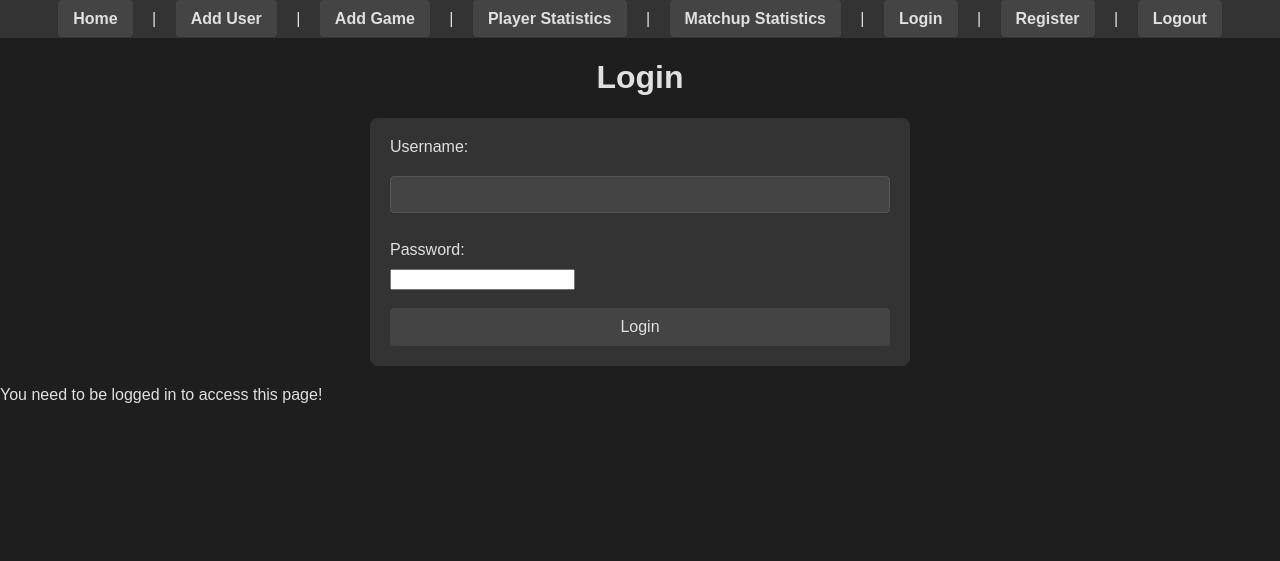
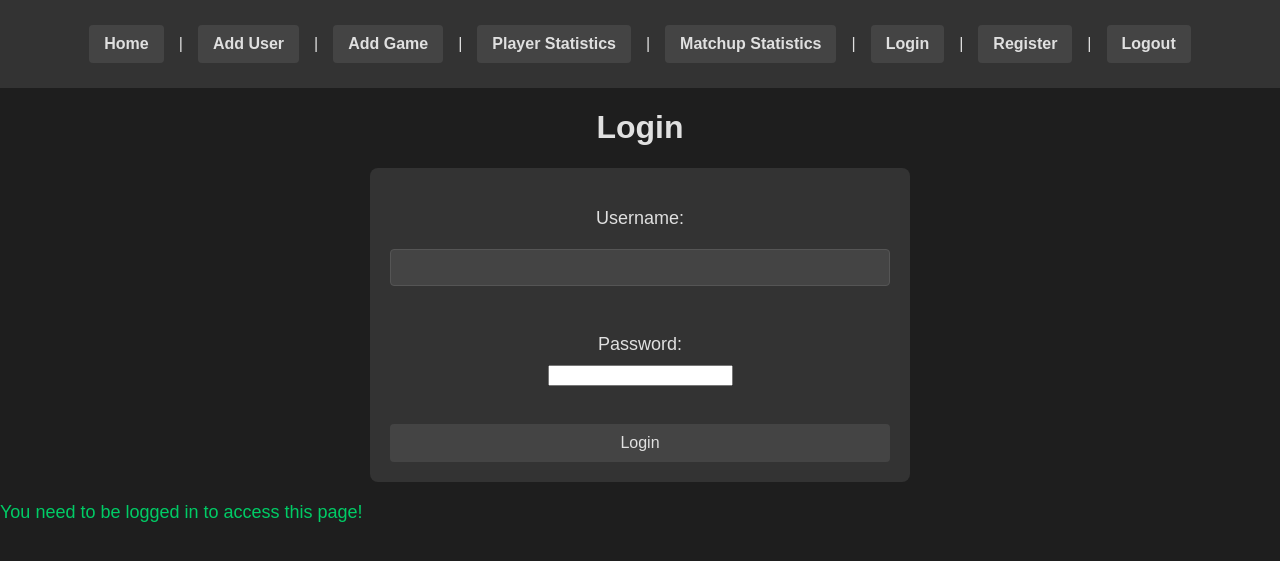
Before and after one commit to JanGuent/GameTracker, a Flask app: page /add_game in a window 1280 px wide. Shown: the top 561 px of the page. Run offline with Flask 3, Linux system fonts and the light colour scheme.

Commit message:
updated navbar

```diff
--- a/app.py
+++ b/app.py
@@ -49,7 +49,7 @@ def logout():
     return redirect(url_for('login'))
 
 @app.route('/register', methods=['GET', 'POST'])
-@login_required
+#@login_required
 def register():
     if request.method == 'POST':
         username = request.form['username']
--- a/static/css/styles.css
+++ b/static/css/styles.css
@@ -1,4 +1,3 @@
-/* Global Styles */
 body {
     font-family: Arial, sans-serif;
     background-color: #1e1e1e;
@@ -13,15 +12,37 @@ header {
     text-align: center;
 }
 
-header nav a {
+/* Navigation Styles */
+nav {
+    display: flex;
+    justify-content: center;
+    align-items: center;
+    flex-wrap: wrap;
+    background-color: #333;
+    padding: 10px;
+}
+
+nav a {
     color: #e0e0e0;
-    margin: 0 15px;
+    margin: 5px 15px;
     text-decoration: none;
     font-weight: bold;
 }
 
-header nav a:hover {
+nav a:hover {
     color: #a1c4fd;
+}
+
+/* Responsive Navigation */
+@media (max-width: 768px) {
+    nav {
+        flex-direction: column;
+        align-items: center;
+    }
+    nav a {
+        display: block;
+        margin: 10px 0;
+    }
 }
 
 h1 {
@@ -31,7 +52,7 @@ h1 {
 
 /* Table Styles */
 table {
-    width: 90%; /* Adjusted for mobile responsiveness */
+    width: 80%;
     margin: 20px auto;
     border-collapse: collapse;
     background-color: #282828;
@@ -63,7 +84,7 @@ form {
     background-color: #333;
     padding: 20px;
     border-radius: 8px;
-    width: 90%; /* Adjusted for mobile */
+    width: 100%;
 }
 
 form label {
@@ -76,6 +97,7 @@ form input[type="text"],
 form input[type="number"],
 form input[type="date"] {
     width: 100%;
+    max-width: 100%;
     padding: 10px;
     margin: 10px 0;
     border: 1px solid #555;
@@ -83,6 +105,10 @@ form input[type="date"] {
     color: #e0e0e0;
     border-radius: 4px;
     box-sizing: border-box;
+}
+
+form input:focus {
+    border-color: #a1c4fd;
 }
 
 form button {
@@ -115,8 +141,14 @@ button:hover, a:hover {
     background-color: #555;
 }
 
+@media (max-width: 600px) {
+    form {
+        width: 90%;
+    }
+}
+
 .chart-container {
-    width: 90%;
+    width: 80%;
     max-width: 800px;
     margin: 30px auto;
     background-color: #222;
@@ -125,45 +157,129 @@ button:hover, a:hover {
     box-shadow: 0 4px 6px rgba(0, 0, 0, 0.5);
     display: flex;
     flex-wrap: wrap;
-    justify-content: center;
+    justify-content: space-evenly;
     gap: 20px;
 }
 
 .chart-container canvas {
     display: block;
     margin: 0 auto;
-    max-width: 100%;
 }
 
-/* Responsive Styling for Smaller Screens */
-@media (max-width: 768px) {
-    .chart-container {
-        flex-direction: column;
-    }
+.tooltip {
+    background-color: #333;
+    color: #fff;
+    padding: 5px;
+    border-radius: 5px;
+    box-shadow: 0 2px 4px rgba(0, 0, 0, 0.6);
+}
 
-    .charts-container {
-        flex-direction: column;
-    }
+select {
+    background-color: #333;
+    color: #fff;
+    border: 1px solid #444;
+    padding: 10px;
+    font-size: 16px;
+    border-radius: 5px;
+    width: 200px;
+    margin: 10px 0;
+}
 
+select:focus {
+    outline: none;
+    border-color: #0088cc;
+    background-color: #444;
+}
+
+label {
+    color: #fff;
+    font-size: 18px;
+    display: block;
+    margin-bottom: 8px;
+    margin-top: 20px;
+}
+
+div {
+    margin-bottom: 20px;
+}
+
+button {
+    background-color: #0088cc;
+    color: #fff;
+    border: none;
+    padding: 12px 20px;
+    font-size: 16px;
+    border-radius: 5px;
+    cursor: pointer;
+    width: 200px;
+    margin-top: 20px;
+}
+
+button:hover {
+    background-color: #006699;
+}
+
+p {
+    color: #00cc66;
+    font-size: 18px;
+    margin-top: 20px;
+}
+
+a button {
+    background-color: #333;
+    color: #fff;
+    border: 1px solid #444;
+    padding: 12px 20px;
+    font-size: 16px;
+    border-radius: 5px;
+    cursor: pointer;
+    margin-top: 20px;
+}
+
+a button:hover {
+    background-color: #444;
+}
+
+form {
+    width: 80%;
+    margin: 0 auto;
+    text-align: center;
+}
+
+form div {
+    display: flex;
+    flex-wrap: wrap;
+    justify-content: space-between;
+}
+
+form select {
+    width: 30%;
+}
+
+@media screen and (max-width: 768px) {
     form div {
         flex-direction: column;
     }
-
     form select {
         width: 100%;
     }
 }
 
+#winChart {
+    display: block;
+    margin: 20px auto;
+    max-width: 300px;
+}
+
 .charts-container {
     display: flex;
     flex-wrap: wrap;
-    justify-content: center;
+    justify-content: space-evenly;
     gap: 20px;
 }
 
 .matchup-container {
-    width: 90%;
-    max-width: 300px;
+    width: 300px;
     text-align: center;
     box-sizing: border-box;
     margin: 10px;
```
